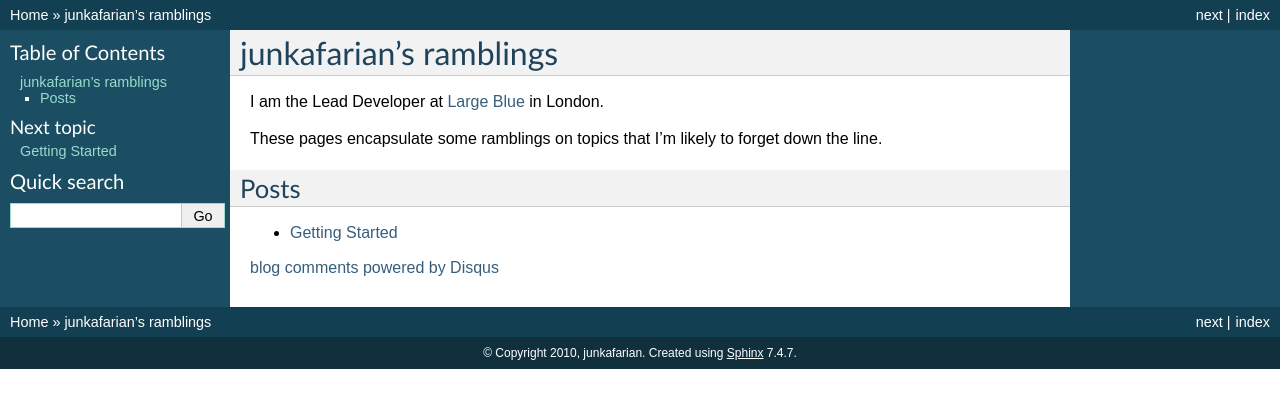
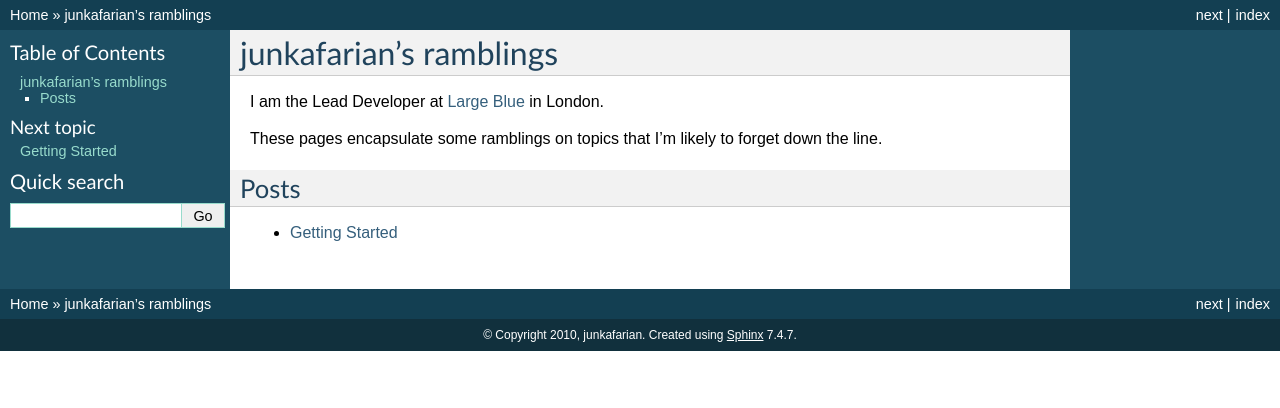
Before and after one commit to junkafarian/blog, a Sphinx documentation site: the page built from source/index.rst, in a window 1280 px wide. Shown: the top 408 px of the page. Built offline with Sphinx 7.4.7, drawn with Linux system fonts in a browser that asks for light colours; comment, search, counter and statistics services are not loaded; some of the changed lines change nothing that is shown.

Commit message:
limit commenting to blog posts

```diff
--- a/source/.templates/page.html
+++ b/source/.templates/page.html
@@ -1,6 +1,7 @@
 {% extends "!page.html" %}
 {% block body %}
     {{ super() }}
+    {% if 'posts' in pagename %}
     <div id="disqus_thread"></div>
     <script type="text/javascript">
     (function() {
@@ -11,9 +12,11 @@
     </script>
     <noscript>Please enable JavaScript to view the <a href="http://disqus.com/?ref_noscript=junkafariansramblings">comments powered by Disqus.</a></noscript>
     <a href="http://disqus.com" class="dsq-brlink">blog comments powered by <span class="logo-disqus">Disqus</span></a>
+    {% endif %}
 {% endblock %}
 {% block footer %}
     {{ super() }}
+    {% if 'posts' in pagename %}
     <script type="text/javascript">
     //<![CDATA[
     (function() {
@@ -28,4 +31,5 @@
     })();
     //]]>
     </script>
+    {% endif %}
 {% endblock %}
```
